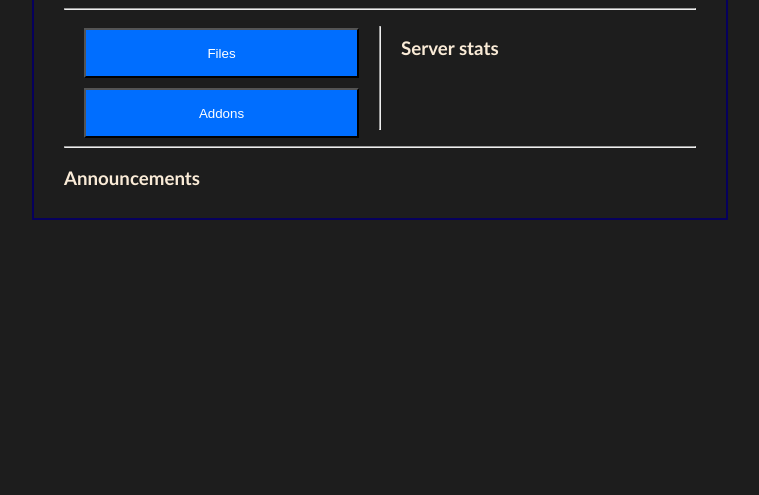
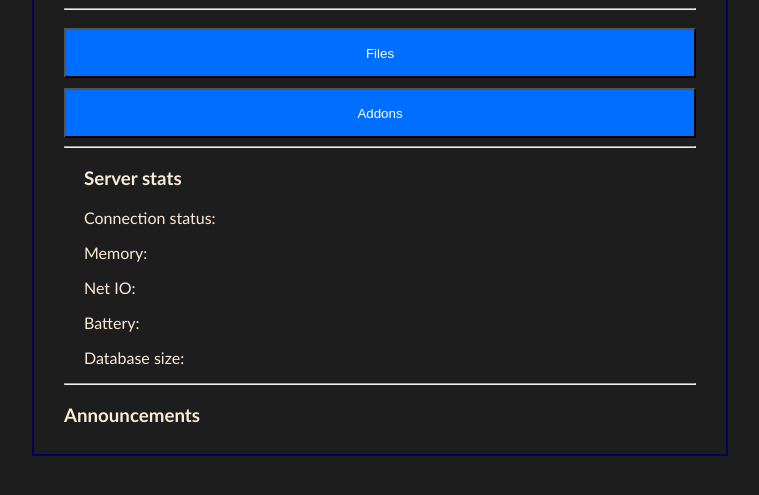
Before and after one commit to muaaz-ur-habibi/cafeserve, a Python web app: template main/templates/dashboard.html in a window 1280 px wide. Shown: the part 229-724 px from the top of the page, without its empty margins (260-1019 px from the left). Run offline with Jinja, Linux system fonts and the light colour scheme; the template is opened without the code that fills it, so the values that code supplies are empty.

Commit message:
added some more ui changes

```diff
--- a/main/templates/dashboard.html
+++ b/main/templates/dashboard.html
@@ -4,8 +4,8 @@
     <h2>Dashboard</h2>
     <div id="name">Logged in as: {{name}}</div>
     <hr>
-    <div class="non-container">
-        <div class="sub-container">
+    <div>
+        <div>
             <a href="{{url_for('routes.files', name=name, direc=dm.urlify(dm.BASE_DIR, True))}}">
                 <button class="dash-button">Files</button>
             </a>
@@ -23,11 +23,11 @@
         <hr>
         <div class="sub-container">
             <h3>Server stats</h3>
-            <p id="server-stats-connection"></p>
-            <p id="server-stats-memory"></p>
-            <p id="server-stats-netio"></p>
-            <p id="server-stats-battery"></p>
-            <p id="server-stats-database_size"></p>
+            <p id="server-stats-connection">Connection status:</p>
+            <p id="server-stats-memory">Memory:</p>
+            <p id="server-stats-netio">Net IO:</p>
+            <p id="server-stats-battery">Battery:</p>
+            <p id="server-stats-database_size">Database size:</p>
         </div>
     </div>
     <hr>
--- a/main/templates/files.html
+++ b/main/templates/files.html
@@ -3,7 +3,9 @@
 <div class="container">
     <h2>Files</h2>
     <hr>
-    <h3>Current path: {{ dm.urlify(direc, False) }}</h3>
+    <div>
+        <h3 style="word-wrap: break-word; word-break: break-all;">Current path: {{ dm.urlify(direc, False) }}</h3>
+    </div>
     {% if preview == False %}
         <form method="post" enctype="multipart/form-data">
             <label for="file-upload">Upload file</label>
--- a/main/templates/image_viewer.html
+++ b/main/templates/image_viewer.html
@@ -18,7 +18,7 @@
 <div class="container">
     <h2>Image Viewer</h2>
     <hr>
-    <p>{{ path }}</p>
+    <p style="word-wrap: break-word;">{{ path }}</p>
 
     <div class="image-container">
         <img src="{{ url_for('routes.get_file', name=name, path=dm.urlify(path, True)) }}" alt="" srcset="">
```
